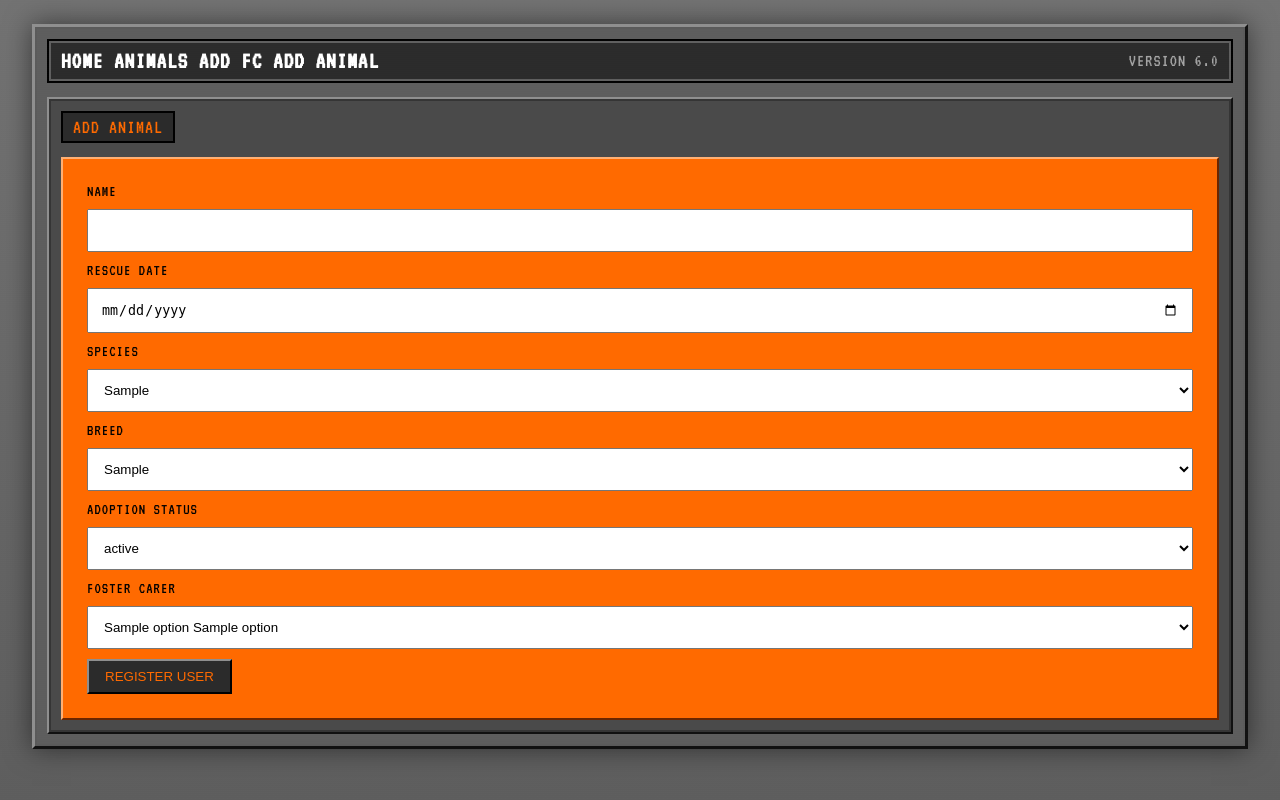
After one commit to C0lecodes/animal_rescue_project, a Flask app: template templates/add_animal.html in a window 1280 px wide. The commit adds this page. Run offline with Flask 3, Linux system fonts and the light colour scheme; the template is opened without the code that fills it: most values are stand-ins (such as "Sample title", 1, 10 or a date in 2020).

Commit message:
basic function

```diff
--- a/main.py
+++ b/main.py
@@ -8,7 +8,7 @@ app = Flask(__name__)
 def get_db_connection():
     return mysql.connector.connect(**DB_CONFIG)
 
-def sql_query(query, *vars) -> any:
+def sql_get_query(query, *vars) -> any:
     conn = get_db_connection()
     cursor = conn.cursor(dictionary=True)
     cursor.execute(query, (vars))
@@ -19,6 +19,10 @@ def sql_query(query, *vars) -> any:
     conn.close()
 
     return results
+
+@app.route('/home')
+def home():
+    return render_template('home.html')
 
 @app.route('/animals')
 def animals():
@@ -32,15 +36,85 @@ def animals():
         INNER JOIN adoptionInfo ai ON a.adoptionStatus_idadoptionInfo = ai.idadoptionInfo
         INNER JOIN adoptionStatus ads ON ai.adoptionStatus_idadoptionStatus = ads.idadoptionStatus
     """
-    animals = sql_query(query)
+    animals = sql_get_query(query)
 
     if animals:
         return render_template("animals.html", animals=animals)
 
+@app.route('/add_foster_carer', methods=['GET', 'POST'])
+def add_foster_carer():
+    if request.method == 'POST':
+        first_name = request.form['first_name']
+        last_name = request.form['last_name']
+        phone_number = request.form['phone_number']
 
-@app.route('/home')
-def home():
-    return render_template('home.html')
+
+        try:
+            conn = get_db_connection()
+            cursor = conn.cursor()
+            query = """
+                INSERT INTO fosterCarer (fosterCarerFirstName, fosterCarerLastName, fosterCarerPhone)
+                VALUES (%s, %s, %s);
+                    """
+
+            cursor.execute(query, (first_name, last_name, phone_number))
+            conn.commit()
+            cursor.close()
+            conn.close()
+
+            return redirect('/home')
+        except Exception as e:
+            error = str(e)
+    return render_template('add_foster_carer.html')
+
+@app.route('/add_animal', methods=['GET', 'POST'])
+def add_animal():
+    if request.method == 'POST':
+        name = request.form['first_name']
+        rescue_date = request.form['rescue_date']
+        species = request.form['species']
+        breed = request.form['breed']
+        adoption_status = request.form['adoption_status']
+        foster_carer = request.form['foster_carer']
+
+        try:
+            conn = get_db_connection()
+            cursor = conn.cursor()
+            query = """
+                INSERT INTO adoptionInfo (adoptionStatus_idadoptionStatus)
+                VALUE (%s);
+                    """
+            cursor.execute(query, (adoption_status))
+
+            adoption_info_id = cursor.lastrowid()
+
+            query = """
+                INSERT INTO animals (animalName, animalRescueDate, species_idspecies, breed_idbreed, adoptionStatus_idadoptionInfo, fosterCarer_idfosterCarer)
+                VALUE (%s, %s, %s, %s, %s, %s);
+                    """
+            cursor.execute(query, (name, rescue_date, species, breed, adoption_info_id, foster_carer))
+
+            conn.commit()
+            cursor.close()
+            conn.close()
+
+            return redirect('/home')
+        except Exception as e:
+            error = str(e)
+
+
+    breed_options = sql_get_query("SELECT * FROM breed")
+    species_options = sql_get_query("SELECT * FROM species")
+    status_options = sql_get_query("SELECT * FROM adoptionStatus")
+    foster_options = sql_get_query("SELECT * FROM fosterCarer")
+
+    return render_template(
+        'add_animal.html',
+        breed_options=breed_options,
+        species_options=species_options,
+        status_options=status_options,
+        foster_options=foster_options
+    )
 
 if __name__ == "__main__":
     app.run(debug=True)
--- a/static/style.css
+++ b/static/style.css
@@ -260,6 +260,13 @@ body::before {
 .hero tr:hover {
   background-color: #f1f1f1; /* Hover feedback */
 }
+
+.form-row input, .form-row select {
+    width: 100%;
+    padding: 12px;
+    margin: 10px 0;
+    box-sizing: border-box;
+}
 /* -------------------------
    BUTTONS
 ------------------------- */
--- /dev/null
+++ b/templates/add_animal.html
@@ -0,0 +1,58 @@
+{% extends "base.html" %}
+
+{% block panel_header %}ADD ANIMAL{% endblock %}
+
+{% block hero %}
+<form method="post">
+
+    <div class="form-row">
+        <label>NAME</label>
+        <input type="text" name="first_name" required>
+    </div>
+
+    <div class="form-row">
+        <label>RESCUE DATE</label>
+        <input type="date" name="rescue_date" required>
+    </div>
+
+    <div class="form-row">
+        <label>SPECIES</label>
+        <select type="select" name="species" required>
+        {% for option in species_options %}
+        <option value= "{{ option.idspecies }}">{{ option.animalSpecies }}</option>
+        {% endfor %}
+        </select>
+    </div>
+
+    <div class="form-row">
+        <label>BREED</label>
+        <select type="select" name="breed" required>
+        {% for option in breed_options %}
+        <option value= "{{ option.idbreed }}">{{ option.animalBreed }}</option>
+        {% endfor %}
+        </select>
+    </div>
+
+    <div class="form-row">
+        <label>ADOPTION STATUS</label>
+        <select type="select" name="adoption_status" required>
+        {% for option in status_options %}
+        <option value= "{{ option.idadoptionStatus }}">{{ option.adoptionStatus }}</option>
+        {% endfor %}
+        </select>
+    </div>
+
+    <div class="form-row">
+        <label>FOSTER CARER</label>
+        <select type="select" name="foster_carer" required>
+        {% for option in foster_options %}
+        <option value= "{{ option.idfosterCarer }}">{{ option.fosterCarerFirstName + " " + option.fosterCarerLastName }}</option>
+        {% endfor %}
+        </select>
+    </div>
+
+    <button type="submit" class="button">
+        REGISTER USER
+    </button>
+</form>
+{% endblock %}
--- a/templates/animals.html
+++ b/templates/animals.html
@@ -19,7 +19,7 @@
         <td>{{ animal.animalSpecies }}</td>
         <td>{{ animal.animalBreed }}</td>
         <td>{{ animal.animalRescueDate }}</td>
-        <td>{{ animal.fosterCarerFirstName + animal.fosterCarerLastName }}</td>
+        <td>{{ animal.fosterCarerFirstName + " " +animal.fosterCarerLastName }}</td>
         <td>{{ animal.adoptionStatus }}</td>
     </tr>
     {% endfor %}
--- a/templates/base.html
+++ b/templates/base.html
@@ -27,6 +27,8 @@
             <div class="topbar-title">
                 <a href="/home">HOME</a>
                 <a href="/animals">ANIMALS</a>
+                <a href="/add_foster_carer">ADD FC</a>
+                <a href="/add_animal"> ADD ANIMAL</a>
             </div>
 
             <div class="topbar-status">
```
Also changed, not shown: templates/add_foster_carer.html (added, +28 -0 lines).
